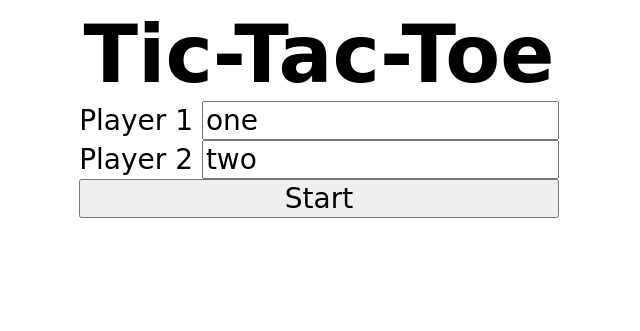
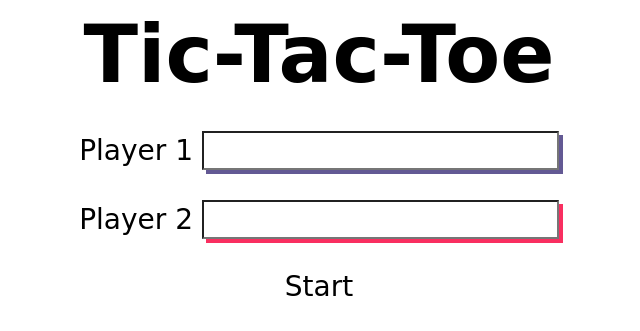
Before and after one commit to amme987/tic-tac-toe, a plain HTML site: page index.html in a window 1280 px wide. Shown: the whole page, without its empty margins (321-961 px from the left). Drawn offline with Linux system fonts and the light colour scheme; a web font is replaced by a local one.

Commit message:
Add styling to inputs

```diff
--- a/index.html
+++ b/index.html
@@ -15,19 +15,19 @@
     <title>Tic-Tac-Toe</title>
   </head>
   <body>
-    <h1>Tic-Tac-Toe</h1>
+    <div>
+      <h1>Tic-Tac-Toe</h1>
+      <div class="player"></div>
+    </div>
     <form>
       <label for="player-one"
-        >Player 1
-        <input type="text" name="player-one" id="player-one" value="one"
+        >Player 1 <input type="text" name="player-one" id="player-one" required
       /></label>
       <label for="player-two"
-        >Player 2
-        <input type="text" name="player-two" id="player-two" value="two"
+        >Player 2 <input type="text" name="player-two" id="player-two" required
       /></label>
-      <button type="button">Start</button>
+      <button>Start</button>
     </form>
-    <div class="player"></div>
     <div class="board"></div>
     <div class="winner"></div>
   </body>
--- a/script.js
+++ b/script.js
@@ -41,39 +41,25 @@ const displayController = (() => {
     activePlayer = players[0];
   };
 
-  // const displayPlayers = () => {
-  // const div = document.querySelector("div");
-  // for (let item of players) {
-  //   const playerName = document.createElement("div");
-  //   div.appendChild(playerName).textContent = item.name;
-  // }
-  // };
-
   const displayActivePlayer = () => {
     const player = document.querySelector(".player");
     player.textContent = `${activePlayer.name}'s turn`;
-    // const playerOne = document.querySelector(
-    //   "body > div.players > div:nth-child(1)"
-    // );
-    // const playerTwo = document.querySelector(
-    //   "body > div.players > div:nth-child(2)"
-    // );
-    // if (activePlayer === players[0]) {
-    //   playerOne.style.fontWeight = "bold";
-    //   playerTwo.style.fontWeight = "normal";
-    // } else {
-    //   playerOne.style.fontWeight = "normal";
-    //   playerTwo.style.fontWeight = "bold";
-    // }
   };
 
   const startButton = document.querySelector("button");
-  startButton.addEventListener("click", () => {
-    document.querySelector("form").style.display = "none";
-    getPlayers();
-    // displayPlayers();
-    displayActivePlayer();
-    displayBoard();
+  // Only start game when all input fields are filled
+  startButton.addEventListener("click", e => {
+    let inputs = document.querySelectorAll("input");
+    if (Array.from(inputs).every(input => !input.validity.valueMissing)) {
+      // Prevents default action of form being submitted
+      e.preventDefault();
+      document.querySelector("form").style.display = "none";
+      getPlayers();
+      displayActivePlayer();
+      displayBoard();
+    } else {
+      return;
+    }
   });
 
   function playGame() {
@@ -84,7 +70,6 @@ const displayController = (() => {
       switchPlayer();
       displayActivePlayer();
     }
-    // checkWin() ? gameOver() : switchPlayer();
   }
 
   const switchPlayer = () =>
--- a/styles.css
+++ b/styles.css
@@ -7,10 +7,10 @@ body,
 form {
   display: flex;
   flex-direction: column;
+  gap: 30px;
 }
 
 body {
-  /* height: 100vh; */
   align-items: center;
 }
 
@@ -19,10 +19,29 @@ h1 {
   font-size: 80px;
 }
 
-/* .player {
-  width: 400px;
-  justify-content: space-around;
-} */
+input:focus {
+  outline: none;
+}
+
+#player-one {
+  box-shadow: 4px 4px 0px #635994;
+}
+
+#player-two {
+  box-shadow: 4px 4px 0px #f92f60;
+}
+
+form button,
+.replay {
+  align-self: center;
+  cursor: pointer;
+  border: none;
+  background-color: transparent;
+}
+
+.player {
+  text-align: center;
+}
 
 .board {
   display: grid;
```
